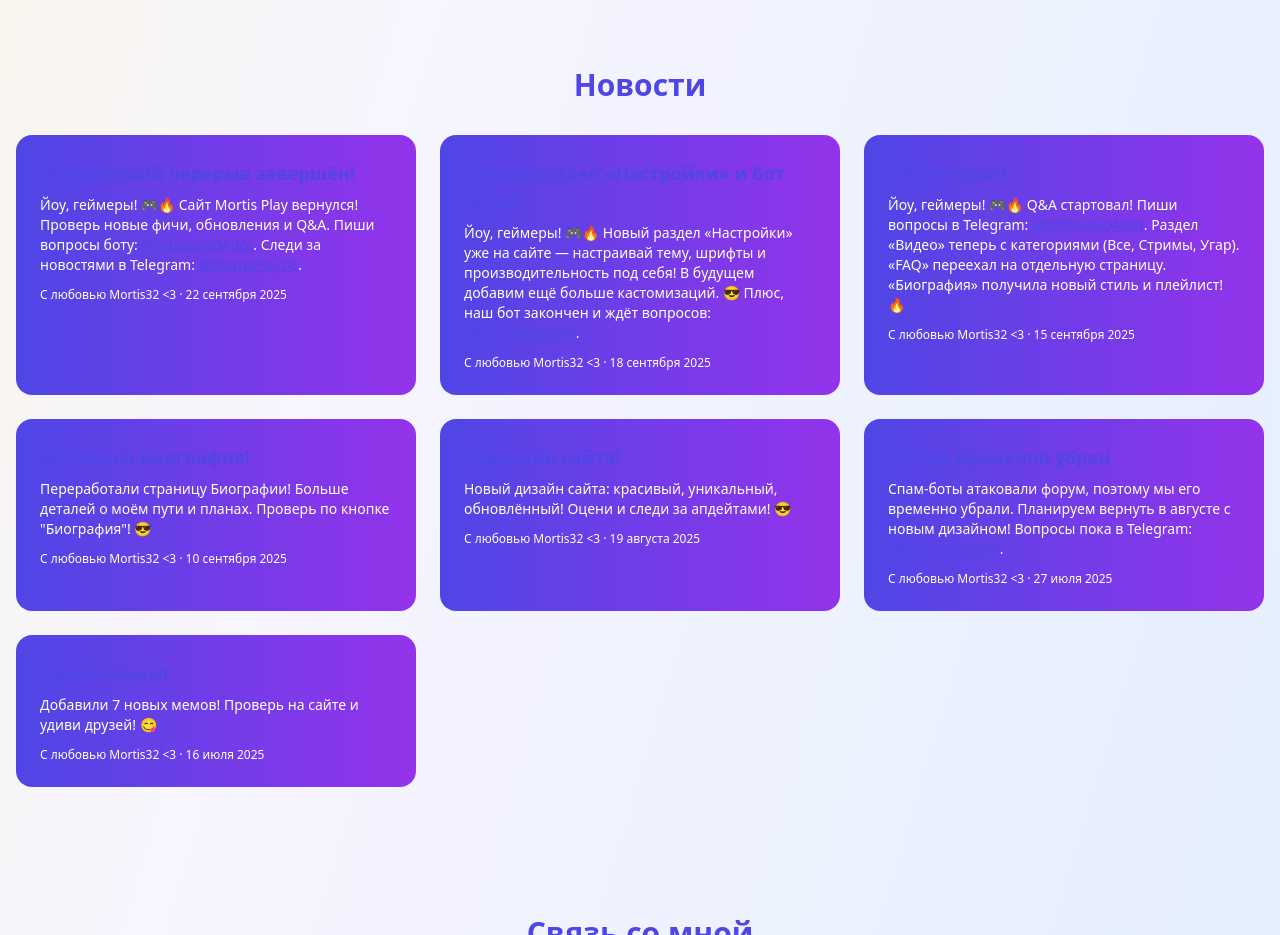
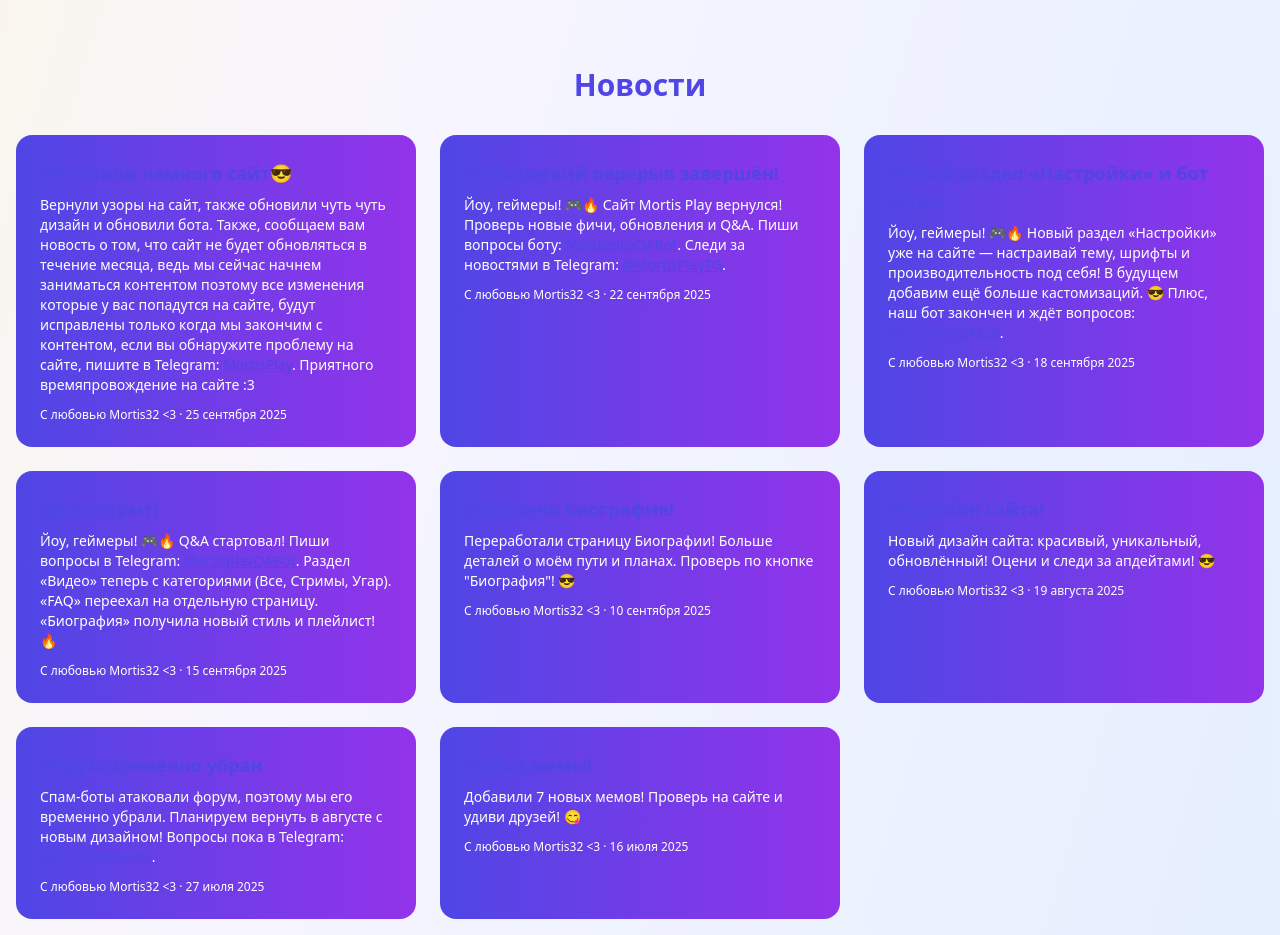
Before and after one commit to MortisPlay/MortisPlay_Site, a plain HTML site: page index.html in a window 1280 px wide. Shown: the part 2740-3675 px from the top of the page. Drawn offline with nearby package versions, Linux system fonts and the light colour scheme.

Commit message:
Update index.html

```diff
--- a/index.html
+++ b/index.html
@@ -619,6 +619,11 @@
           <h2 class="text-center text-2xl md:text-3xl font-bold">Новости</h2>
           <div class="mt-8 grid grid-cols-1 md:grid-cols-2 lg:grid-cols-3 gap-6">
             <article class="card-hover rounded-2xl p-6">
+              <h3 class="text-lg font-semibold">Обновили немного сайт😎</h3>
+              <p class="mt-2 text-sm">Вернули узоры на сайт, также обновили чуть чуть дизайн и обновили бота. Также, сообщаем вам новость о том, что сайт не будет обновляться в течение месяца, ведь мы сейчас начнем заниматься контентом поэтому все изменения которые у вас попадутся на сайте, будут исправлены только когда мы закончим с контентом, если вы обнаружите проблему на сайте, пишите в Telegram: <a href="https://t.me/dimap7221" class="underline text-indigo-600 dark:text-indigo-400" rel="noopener">MortisPlay</a>. Приятного времяпровождение на сайте :3</p>
+              <p class="mt-3 text-xs">С любовью Mortis32 &lt;3 · 25 сентября 2025</p>
+            </article>
+            <article class="card-hover rounded-2xl p-6">
               <h3 class="text-lg font-semibold">Технический перерыв завершён!</h3>
               <p class="mt-2 text-sm">Йоу, геймеры! 🎮🔥 Сайт Mortis Play вернулся! Проверь новые фичи, обновления и Q&A. Пиши вопросы боту: <a href="https://t.me/MortisplayQABot" class="underline text-indigo-600 dark:text-indigo-400" rel="noopener" onclick="gtag('event', 'button_click', {'event_category': 'News', 'event_label': 'Maintenance End Telegram'});">MortisplayQABot</a>. Следи за новостями в Telegram: <a href="https://t.me/MortisPlayTG" class="underline text-indigo-600 dark:text-indigo-400" rel="noopener">@MortisPlayTG</a>.</p>
               <p class="mt-3 text-xs">С любовью Mortis32 &lt;3 · 22 сентября 2025</p>
```
